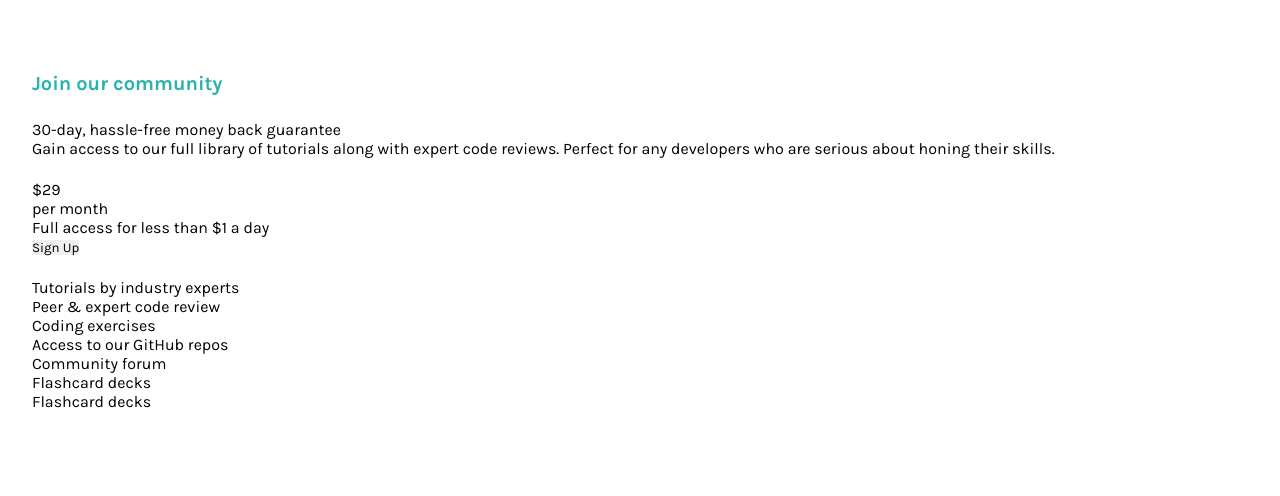
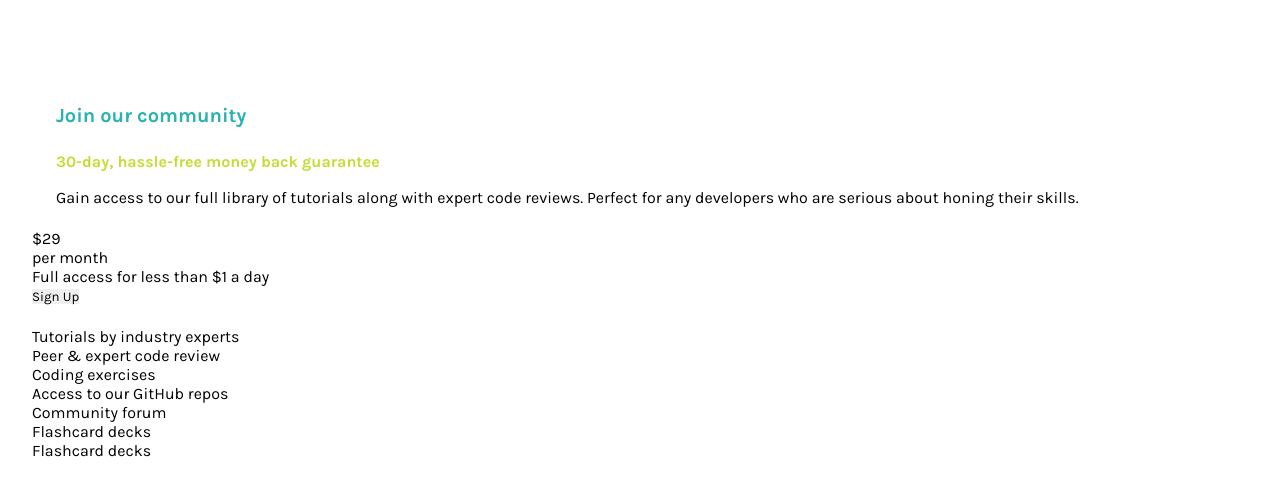
Before and after one commit to kauandoti/price, a plain HTML site: page index.html in a window 1280 px wide. Drawn offline with Linux system fonts and the light colour scheme.

Commit message:
gordofobico

```diff
--- a/CSS/global.css
+++ b/CSS/global.css
@@ -6,4 +6,23 @@
     border:0;
     font-family: 'Karla', sans-serif;
 
-    }
+}
+
+main {
+    padding-top: 4.5rem;
+    padding-inline: 2rem;
+}
+
+h1 {
+    font-size: 1.25rem;
+    color: var(--Cyan);
+    line-height: 1.5rem;
+    margin-bottom: 1.5rem;
+    font-size: 1.25rem;
+}
+
+h2 {
+    font-size: 1.125rem;
+    line-height: 1.375rem;
+    color: white;
+}
--- a/CSS/main.css
+++ b/CSS/main.css
@@ -1,17 +1,14 @@
-main {
-    padding-top: 4.5rem;
-    padding-inline: 2rem;
+.superior {
+    padding-inline: 1.5rem;
+    padding-top: 2rem;
+    padding-top: 2rem;
+    border-top: 0.3125rem;
+    background-color: white;
 }
 
-h1 {
-    font-size: 1.25rem;
-    color: var(--Cyan);
-    line-height: 1.5rem;
-    margin-bottom: 1.5rem;
+.p1 {
+    font-weight: 700;
+    line-height: 1.25rem;
+    color: var(--Bright-Yellow);
+    margin-bottom: 1rem;
 }
-
-h2 {
-    font-size: 1.125rem;
-    line-height: 1.375rem;
-    color: white;
-}
--- a/index.html
+++ b/index.html
@@ -12,7 +12,7 @@
         <div class="superior">
             <section>
                 <h1>Join our community</h1>
-                <p>30-day, hassle-free money back guarantee</p>
+                <p class="p1" >30-day, hassle-free money back guarantee</p>
                 <p>Gain access to our full library of tutorials along with expert code reviews. Perfect for any developers who are serious about honing their skills.</p>
 
             </section>
```
